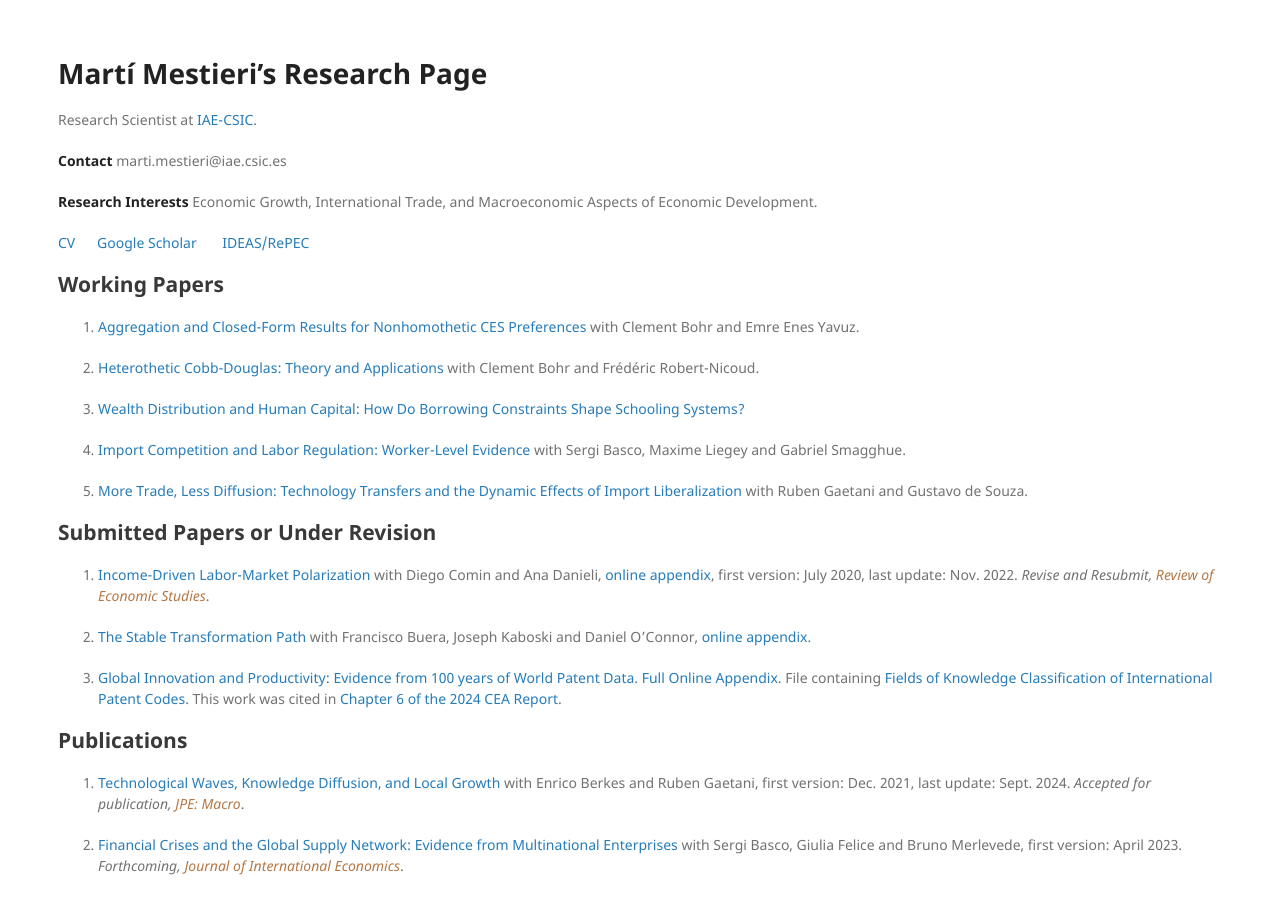
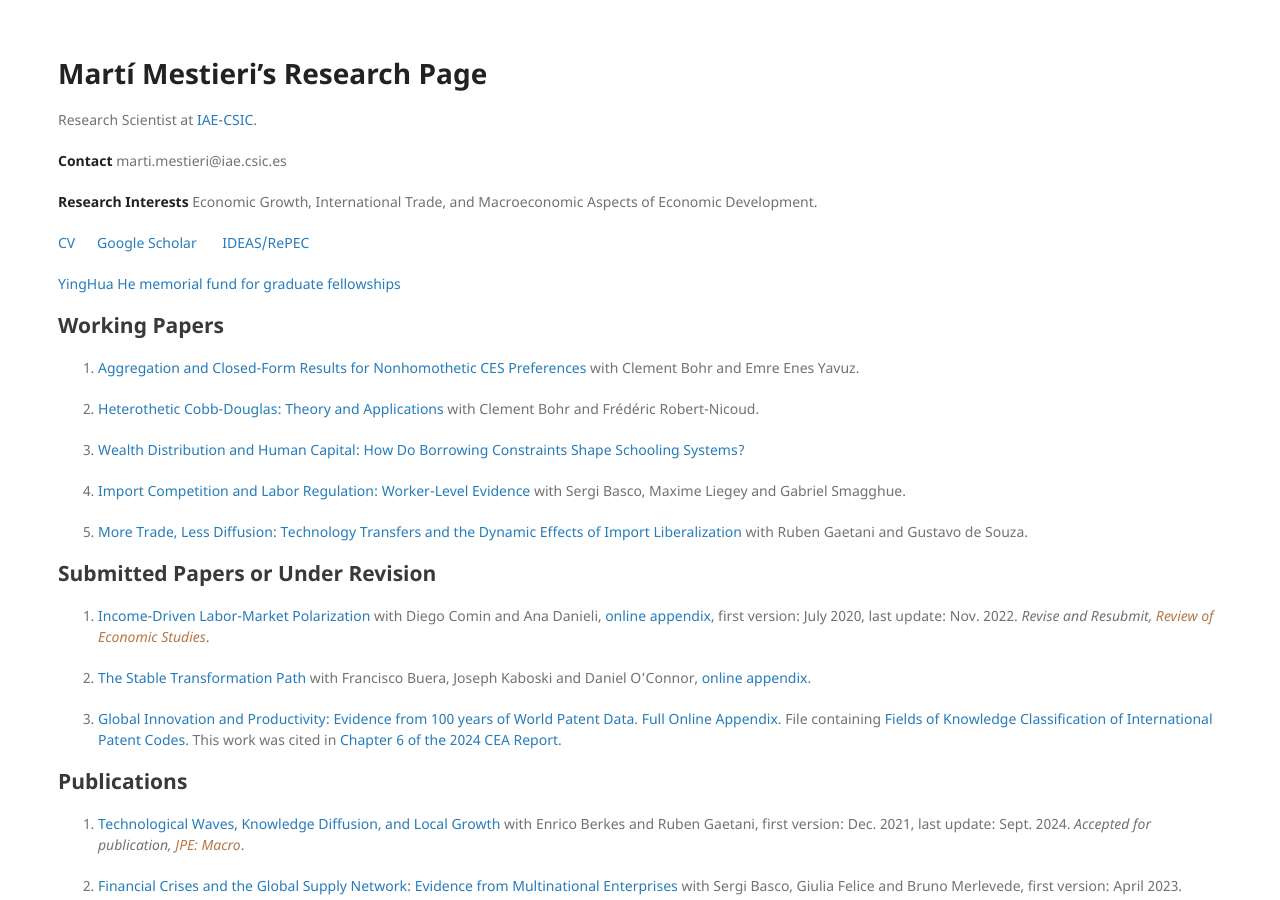
Before and after one commit to mestieri/mestieri.github.io, a Jekyll site: the page built from index.md, in a window 1280 px wide and 900 px high. Built offline with Jekyll 4.4.1, drawn with Linux system fonts in a browser that asks for light colours.

Commit message:
Update index.md

```diff
--- a/index.md
+++ b/index.md
@@ -29,6 +29,7 @@ Research Scientist at [IAE-CSIC](https://www.iae.csic.es/index.php?lang=ing).
 
 [CV](https://www.dropbox.com/scl/fi/49hvhu9yg5jm4z4eyeygy/mestieri_cv_sept24.pdf?rlkey=8h1g1ptjgbl00i7v8bq3mrh5e&dl=0)&nbsp; &nbsp; &nbsp;   [Google Scholar](https://scholar.google.com/citations?user=jXvJF9MAAAAJ&hl=ca) &nbsp; &nbsp; &nbsp;  [IDEAS/RePEC](https://ideas.repec.org/f/pme510.html)
 
+[YingHua He memorial fund for graduate fellowships](https://riceconnect.rice.edu/donation/yinghua-he-memorial)
 
 ## Working Papers
 
```
